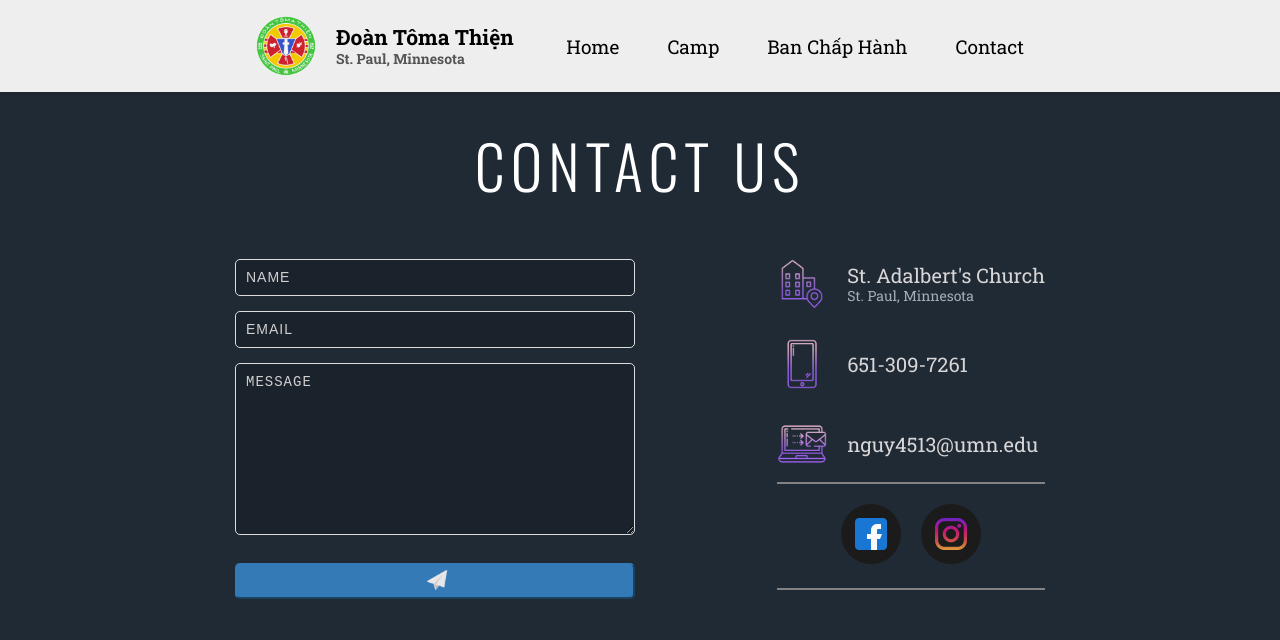
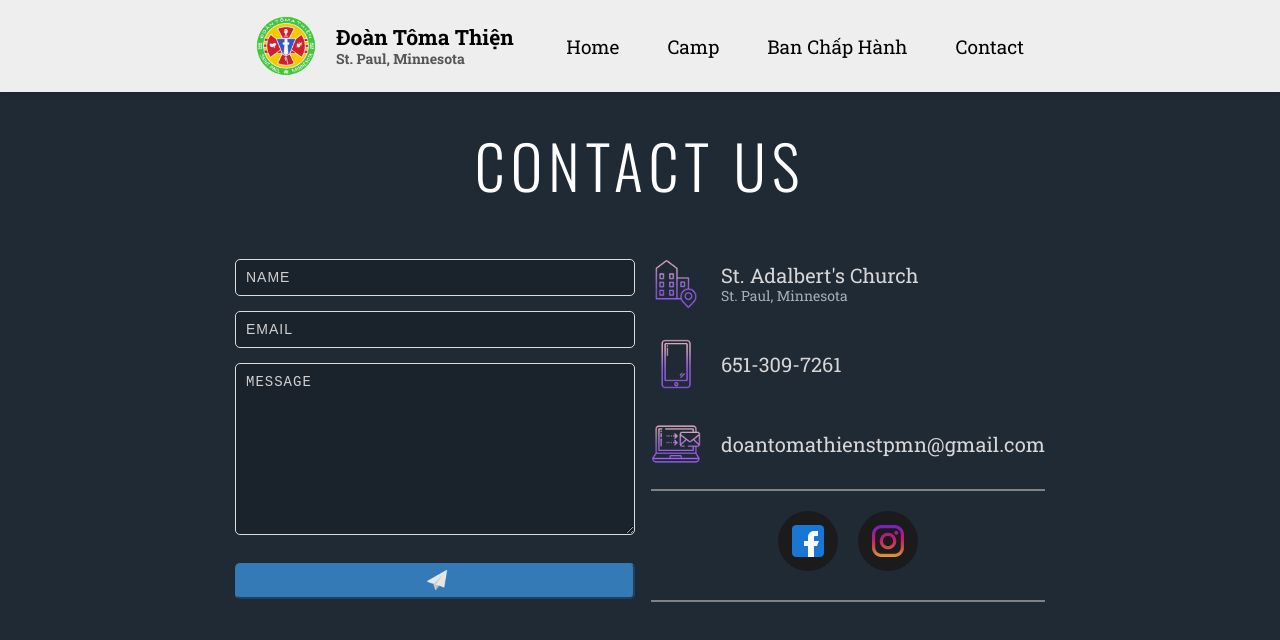
Before and after one commit to ngmymy/dttwebsite, a Next.js app: page /contact in a window 1280 px wide. Shown: the top 640 px of the page. Built offline with nearby package versions, Linux system fonts and the light colour scheme.

Commit message:
Changed email

```diff
--- a/pages/contact.js
+++ b/pages/contact.js
@@ -81,8 +81,8 @@ export default function Contact() {
                           height={50}
                       />
                       <div className={styles.logo}>
-                        <a href="mailto:nguy4513@umn.edu" title="Send me an email">
-                          nguy4513@umn.edu
+                        <a href="mailto:doantomathienstpmn@gmail.com" title="Send me an email">
+                        doantomathienstpmn@gmail.com
                         </a>
                       </div>
                     </div>
```
